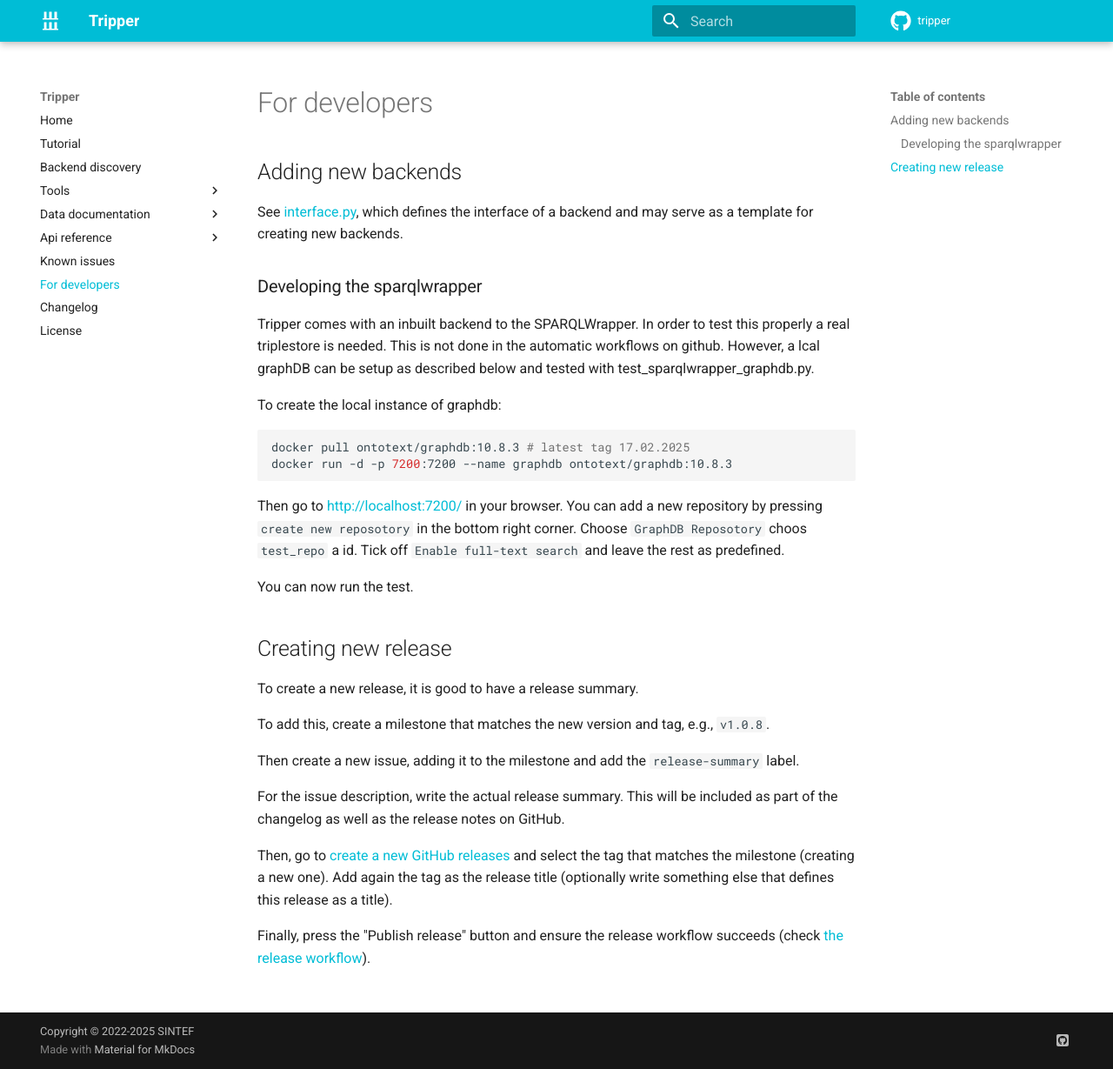
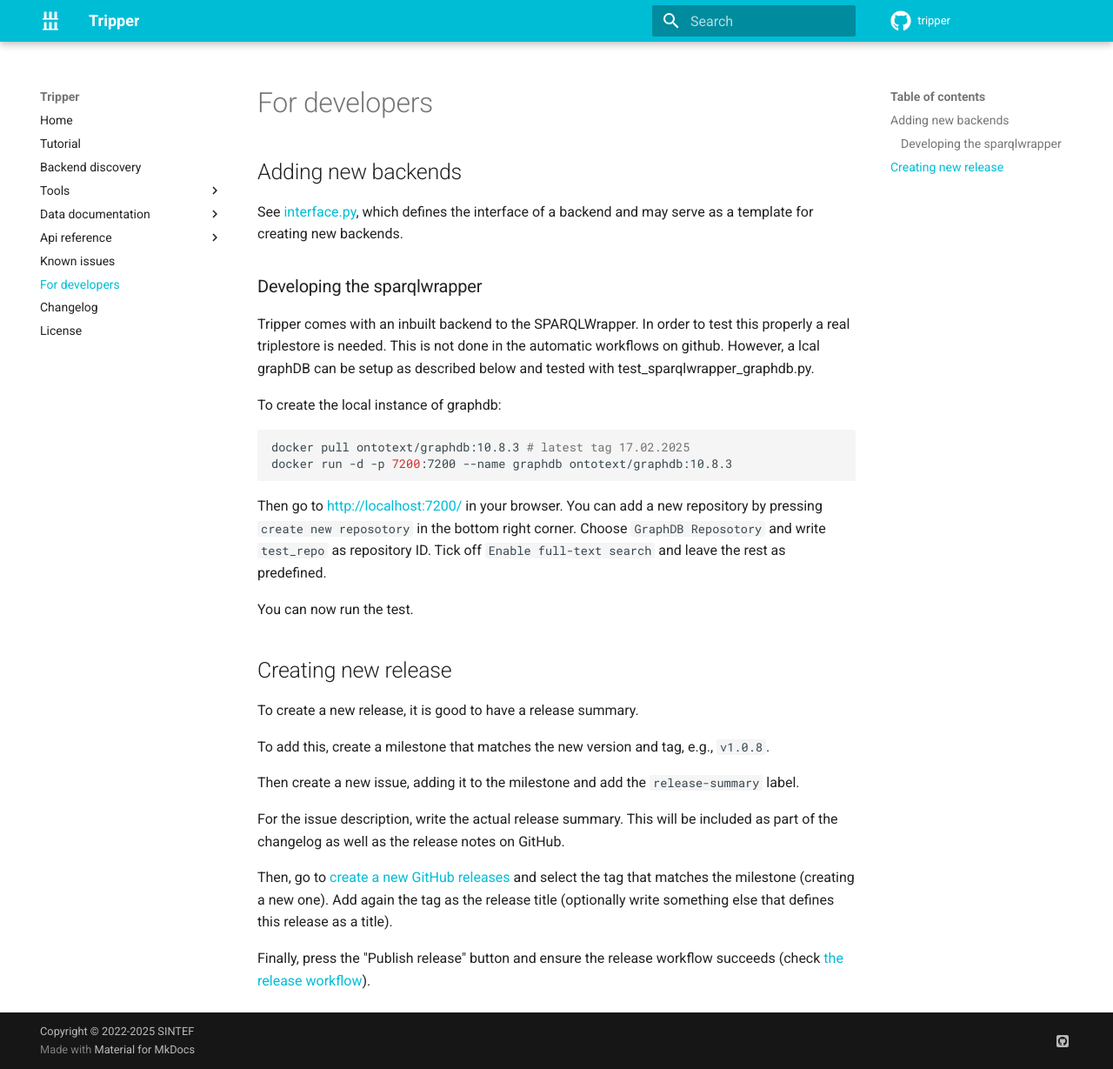
Before and after one commit to EMMC-ASBL/tripper, an MkDocs documentation site: the page built from docs/developers.md, in a window 1280 px wide and 1229 px high. Shown: the whole window at 87% size. Built offline with MkDocs 1.6.1 and Material for MkDocs 9.7.7, drawn with Linux system fonts in a browser that asks for light colours; comment, search, counter and statistics services are not loaded; the version menu is left out.

Commit message:
Fix typo

````diff
--- a/docs/developers.md
+++ b/docs/developers.md
@@ -16,8 +16,9 @@ docker pull ontotext/graphdb:10.8.3 # latest tag 17.02.2025
 docker run -d -p 7200:7200 --name graphdb ontotext/graphdb:10.8.3
 ```
 
-Then go to  [http://localhost:7200/](http://localhost:7200/) in your browser.
-You can add a new repository by pressing `create new reposotory` in the bottom right corner. Choose `GraphDB Reposotory` choos `test_repo` a id.
+Then go to [http://localhost:7200/](http://localhost:7200/) in your browser.
+You can add a new repository by pressing `create new reposotory` in the bottom right corner.
+Choose `GraphDB Reposotory` and write `test_repo` as repository ID.
 Tick off `Enable full-text search` and leave the rest as predefined.
 
 You can now run the test.
````
